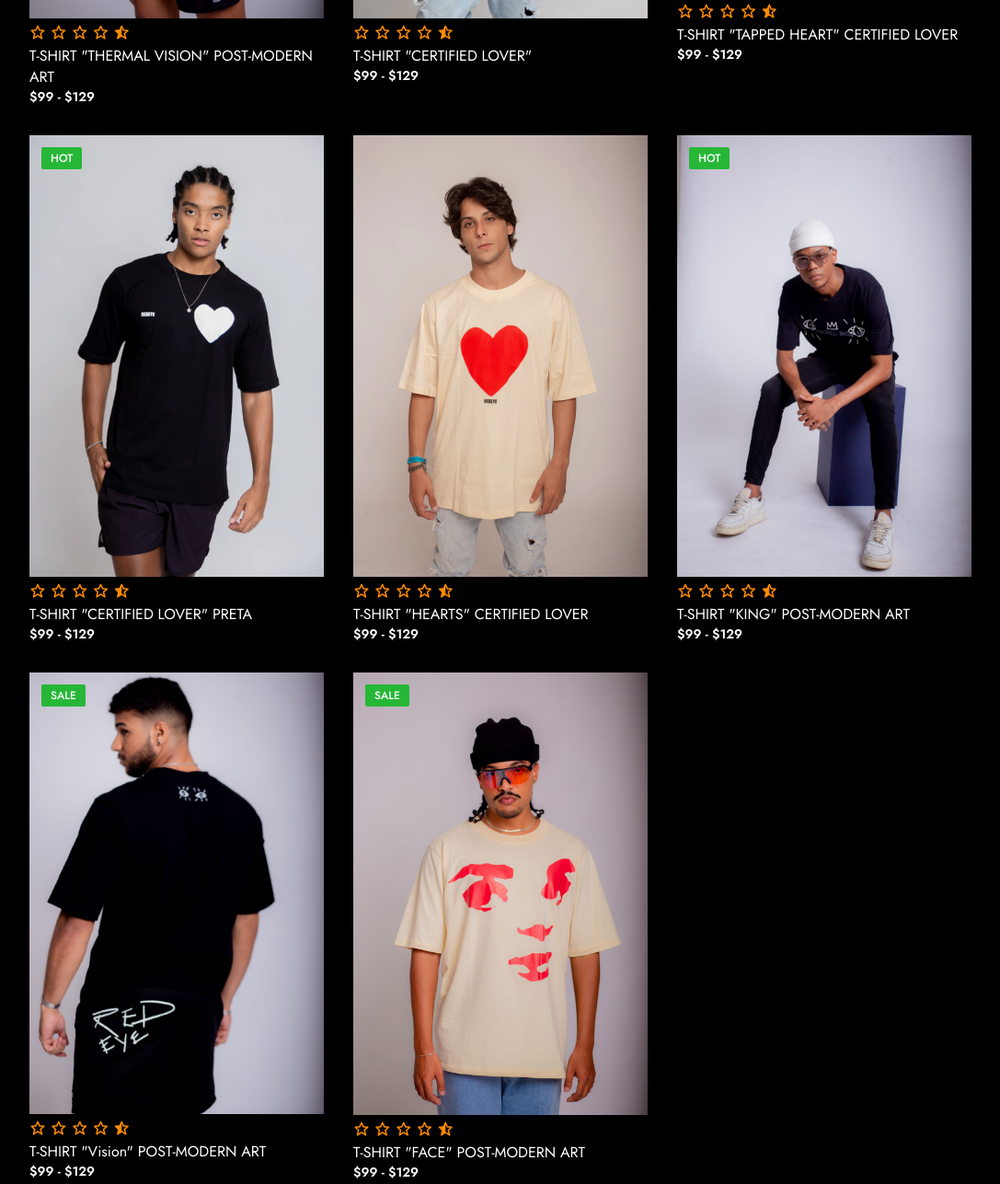
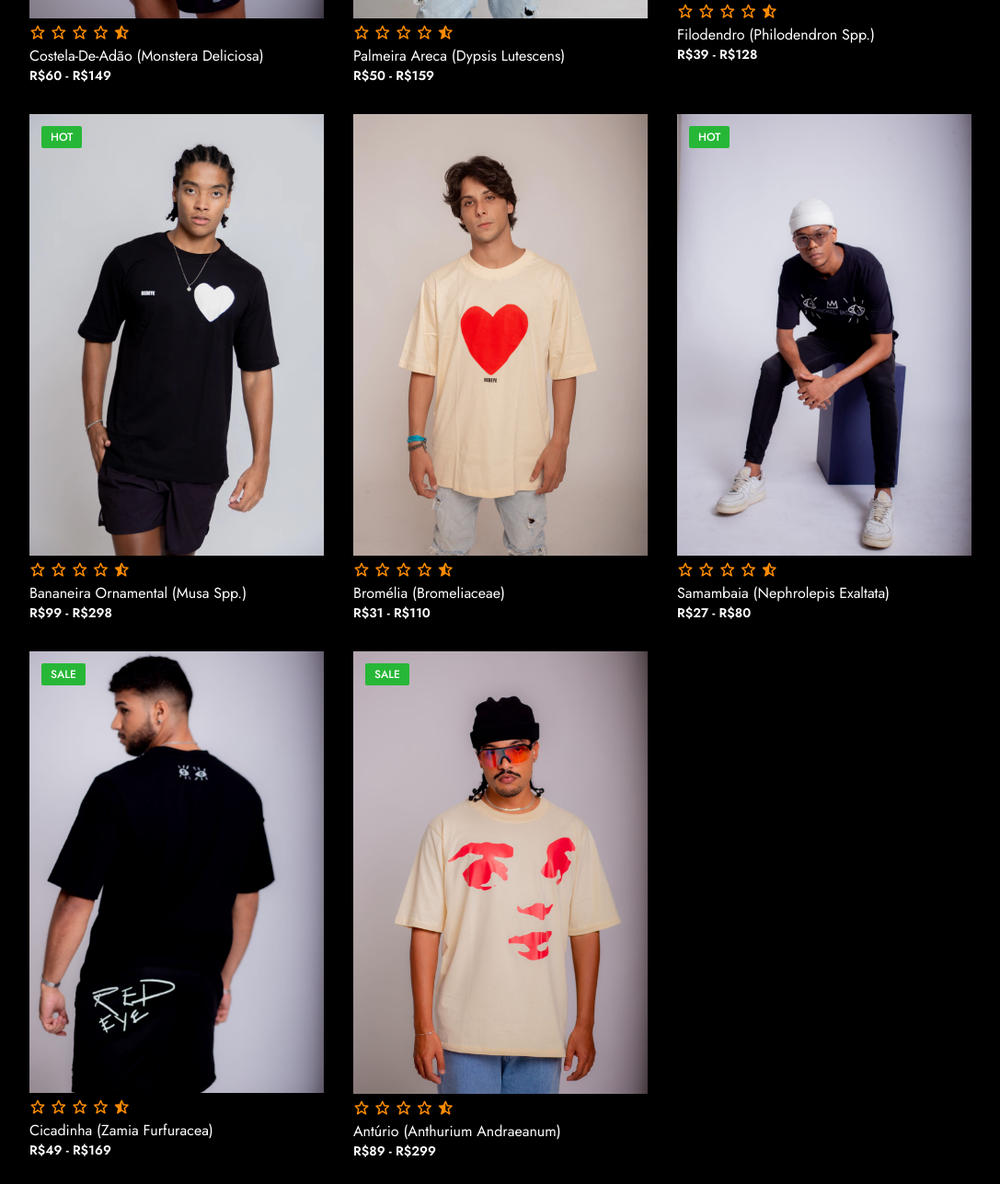
Before and after one commit to levi985/Projeto-design-, a plain HTML site: page webcomerce/index.html in a window 1280 px wide. Shown: the part 1369-2656 px from the top of the page at 92% size, without its empty margins (96-1183 px from the left). Drawn offline with nearby package versions, Linux system fonts and the light colour scheme.

Commit message:
Update index.html
atualização de nomes

```diff
--- a/webcomerce/index.html
+++ b/webcomerce/index.html
@@ -1,4 +1,4 @@
-<!DOCTYPE html>
+    <!DOCTYPE html>
 <html lang="pt-br">
 
 <head>
@@ -28,7 +28,7 @@
 
         <ul class="navmenu">
             <li><a href="#">home</a></li>
-            <li><a href="#">produtos</a></li>
+            <li><a href="#">plantas</a></li>
             <li><a href="#">contato</a></li>
         </ul>
 
@@ -43,9 +43,9 @@
 
     <section class="main-home">
         <div class="main-text">
-            <h5>Novas Coleção</h5>
-            <h1>inverno <br> Coleção 2023</h1>
-            <p>Vista a sua sorte!</p>
+            <h5>Novas Tipos</h5>
+            <h1>Coleção <br> "Tropicanas" </h1>
+            <p>Traga o paraíso tropical para sua casa!</p>
 
             <a href="#" class="main-btn">Compre agora<i class='bx bx-right-arrow-alt'></i></a>
         </div>
@@ -58,7 +58,7 @@
     <!-- seção de produtos  -->
     <section class="trending-product" id="trending">
         <div class="center-text">
-            <h2>Produtos <span>Em Alta</span></h2>
+            <h2>Plantas <span>Em Alta</span></h2>
         </div>
 
         <div class="products">
@@ -79,13 +79,13 @@
                 </div>
 
                 <div class="price">
-                    <h4>T-SHIRT "THERMAL VISION" POST-MODERN ART</h4>
-                    <p>$99 - $129</p>
+                    <h4> Costela-de-Adão (Monstera deliciosa)</h4>
+                    <p>R$60 - R$149</p>
                 </div>
             </div>
 
             <div class="row">
-                <img src="imagem/2.jpg" alt="">
+                <img src="imagem/2.jpg" alt="" width="600px">
                 <div class="product-text">
                     <h5>New</h5>
                 </div>
@@ -101,8 +101,8 @@
                 </div>
 
                 <div class="price">
-                    <h4>T-SHIRT "CERTIFIED LOVER"</h4>
-                    <p>$99 - $129</p>
+                    <h4> Palmeira Areca (Dypsis lutescens)</h4>
+                    <p>R$50 - R$159</p>
                 </div>
             </div>
 
@@ -121,8 +121,8 @@
                 </div>
 
                 <div class="price">
-                    <h4>T-SHIRT "TAPPED HEART" CERTIFIED LOVER</h4>
-                    <p>$99 - $129</p>
+                    <h4>Filodendro (Philodendron spp.)</h4>
+                    <p>R$39 - R$128</p>
                 </div>
             </div>
 
@@ -143,8 +143,8 @@
                 </div>
 
                 <div class="price">
-                    <h4>T-SHIRT "CERTIFIED LOVER" PRETA</h4>
-                    <p>$99 - $129</p>
+                    <h4>Bananeira Ornamental (Musa spp.)</h4>
+                    <p>R$99 - R$298</p>
                 </div>
             </div>
 
@@ -163,8 +163,8 @@
                 </div>
 
                 <div class="price">
-                    <h4>T-SHIRT "HEARTS" CERTIFIED LOVER</h4>
-                    <p>$99 - $129</p>
+                    <h4>Bromélia (Bromeliaceae)</h4>
+                    <p>R$31 - R$110</p>
                 </div>
             </div>
 
@@ -185,8 +185,8 @@
                 </div>
 
                 <div class="price">
-                    <h4>T-SHIRT "KING" POST-MODERN ART</h4>
-                    <p>$99 - $129</p>
+                    <h4>Samambaia (Nephrolepis exaltata)</h4>
+                    <p>R$27 - R$80</p>
                 </div>
             </div>
 
@@ -207,8 +207,8 @@
                 </div>
 
                 <div class="price">
-                    <h4>T-SHIRT "vision" POST-MODERN ART</h4>
-                    <p>$99 - $129</p>
+                    <h4>Cicadinha (Zamia furfuracea)</h4>
+                    <p>R$49 - R$169</p>
                 </div>
             </div>
 
@@ -229,8 +229,8 @@
                 </div>
 
                 <div class="price">
-                    <h4>T-SHIRT "FACE" POST-MODERN ART</h4>
-                    <p>$99 - $129</p>
+                    <h4>Antúrio (Anthurium andraeanum)</h4>
+                    <p>R$89 - R$299</p>
                 </div>
             </div>
         </div>
@@ -243,7 +243,7 @@
         <div class="reviews">
             <h3>Avaliações De Clientes</h3>
             <img src="imagem/cliente-1.png" alt="">
-            <p>Adorei a loja! Ótimas roupas e serviço amigável. Recomendo!</p>
+            <p>Adorei a loja! Ótimas plantas e serviço amigável. Recomendo!</p>
 
             <h2>Everton Ribeiro</h2>
             <p>Instrutor Pedagogico</p>
@@ -253,7 +253,7 @@
     <!-- seção de update -->
     <section class="Update-news">
         <div class="up-center-text">
-            <h2>Próximas Coleções</h2>
+            <h2>Próximos lançamentos </h2>
         </div>
 
         <div class="update-cart">
@@ -318,8 +318,7 @@
 
             <div class="third-info">
                 <h4>Comprar</h4>
-                <p>Unisex</p>
-                <p>Masculina</p>
+                <p>plantas</p>
                 <p>Desconto</p>
             </div>
 
@@ -335,14 +334,8 @@
     </section>
 
     <div class="end-text">
-        <p>Copyright © @2023. Todos os direitos reservados. Projetado por Everton Ribeiro.</p>
+        <p>Copyright © @2023. Todos os direitos reservados. Projetado por Levi Henrique.</p>
     </div>
-
-
-
-
-
-
     <script src="java.js"></script>
 
 </body>
```
